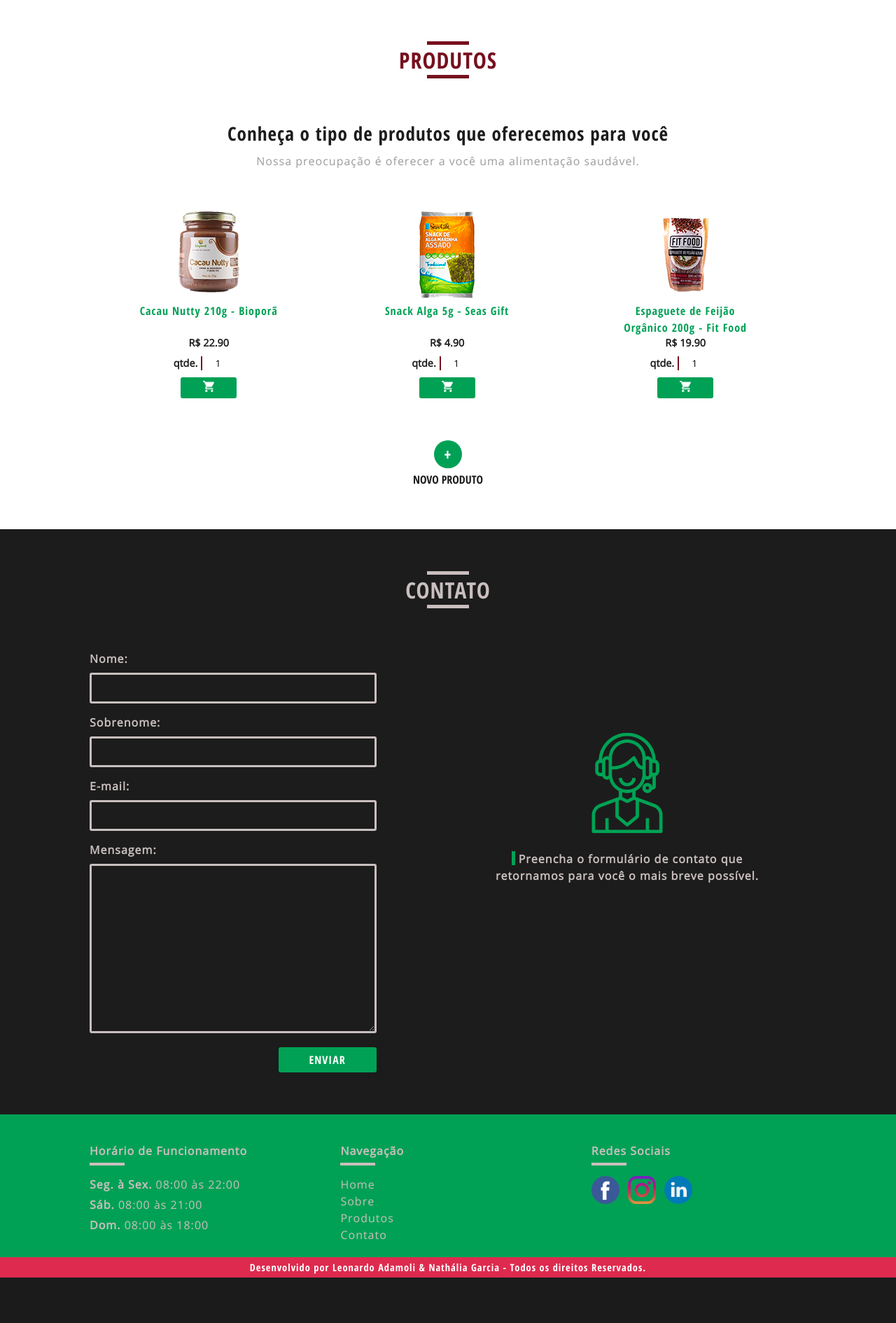
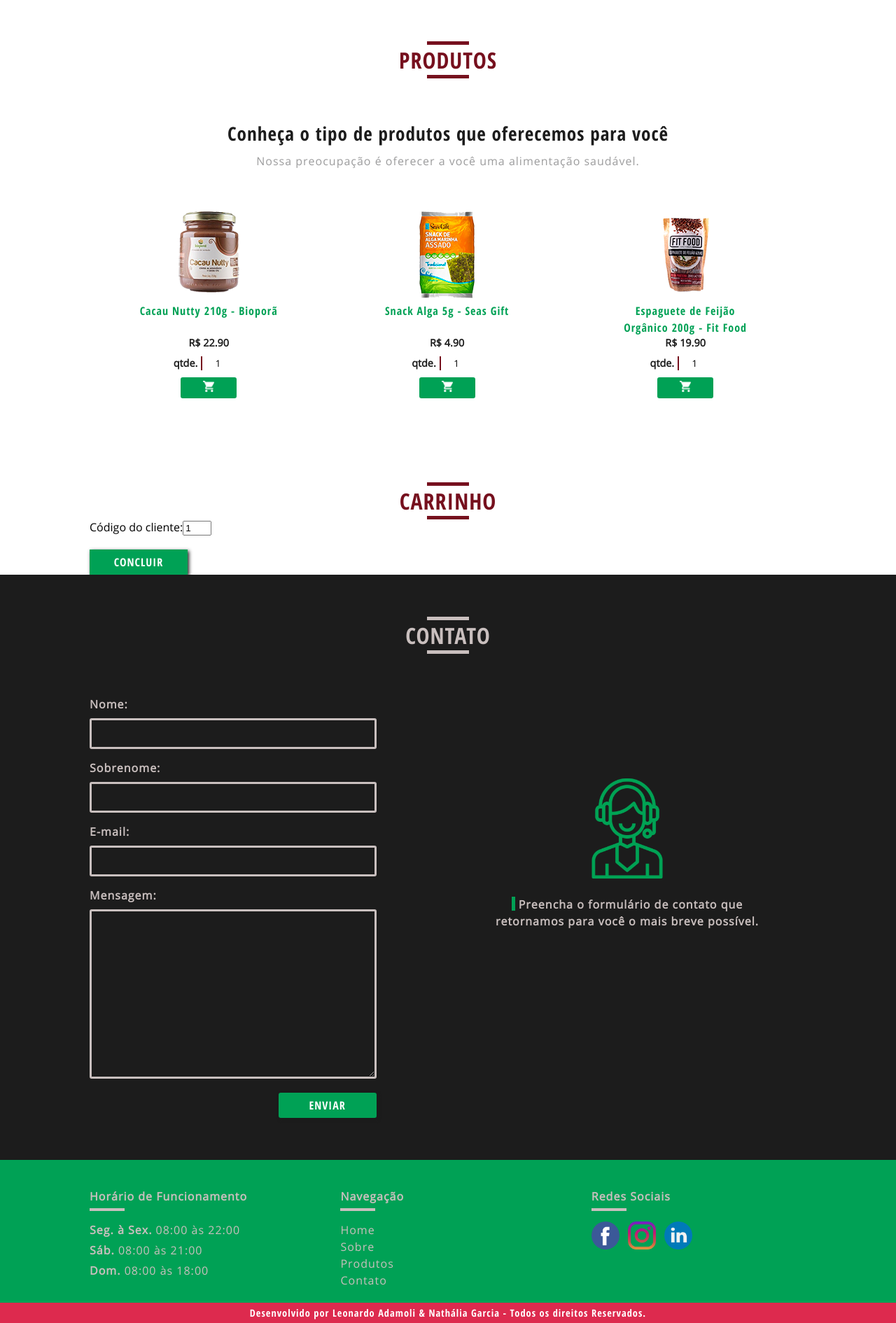
Before and after one commit to leoadamo/cooking, a PHP site: page / in a window 1280 px wide. Shown: the part 1467-3357 px from the top of the page at 70% size. Before the commit the page ends 3292 px from the top, so only its background shows below. Run offline with PHP 8.4, Linux system fonts and the light colour scheme; data comes from the database, SQL or seed files in the repository; some web fonts are replaced.

Commit message:
alterações admin

```diff
--- a/index.php
+++ b/index.php
@@ -34,15 +34,6 @@
           include ("topo.php");
         }
       ?>
-      <!-- <nav class="nav-bar">
-        <ul>
-          <li><a href="index.php">Home</a></li>
-          <li><a href="#about-us">Sobre Nós</a></li>
-          <li><a href="#prod">Produtos</a></li>
-          <li><a href="#contact">Contato</a></li>
-          <li><a id=login href="login.php">Login</a></li>
-        </ul>
-      </nav> -->
 
       <div class="intro">
         <h1>Encontre diversos produtos orgânicos para você cuidar do seu bem estar</h1>
@@ -93,8 +84,27 @@
       </ul>
     </div>
 
-    <div class="new-prod">
-      <button id="insert" class="btn add">&#43;</button><span>Novo Produto</span>
+    <?php
+      if (isset($_SESSION['usuario'])){
+        $html = '<div class="new-prod">
+        <button id="insert" class="btn add">&#43;</button><span>Novo Produto</span>
+      </div>';
+        echo $html;
+      }
+    ?>
+
+  </section>
+
+  <section id="cart" class="cart">
+    <div class="container clearfix">
+      <h1 class="title red">Carrinho</h1>
+      <form id="itens">
+        Código do cliente:<input type="text" size="2" value="1" name="clicodig">
+        <div id="carrinho">
+
+        </div>
+        <button id="pedir" class="btn">Concluir</button>
+      </form>
     </div>
   </section>
 
--- a/js/index.js
+++ b/js/index.js
@@ -66,7 +66,7 @@ function montaLista(dados, alvo) {
     input.setAttribute("rows", 1);
     input.setAttribute("value", 1);
     a.classList.add('btn-buy');
-    a.setAttribute("href", "#");
+    a.setAttribute("id", objtJSON[i].procodig);
     anchorSpan.innerHTML = '';
 
     li.appendChild(img);
```
